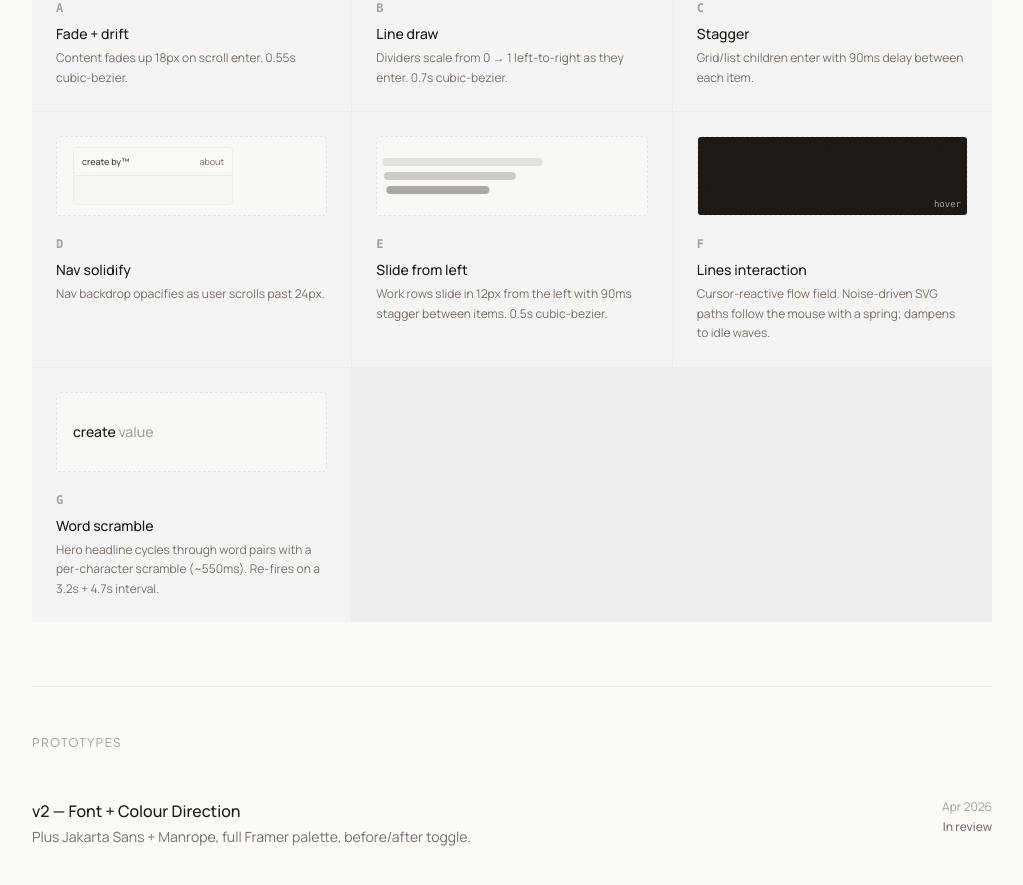
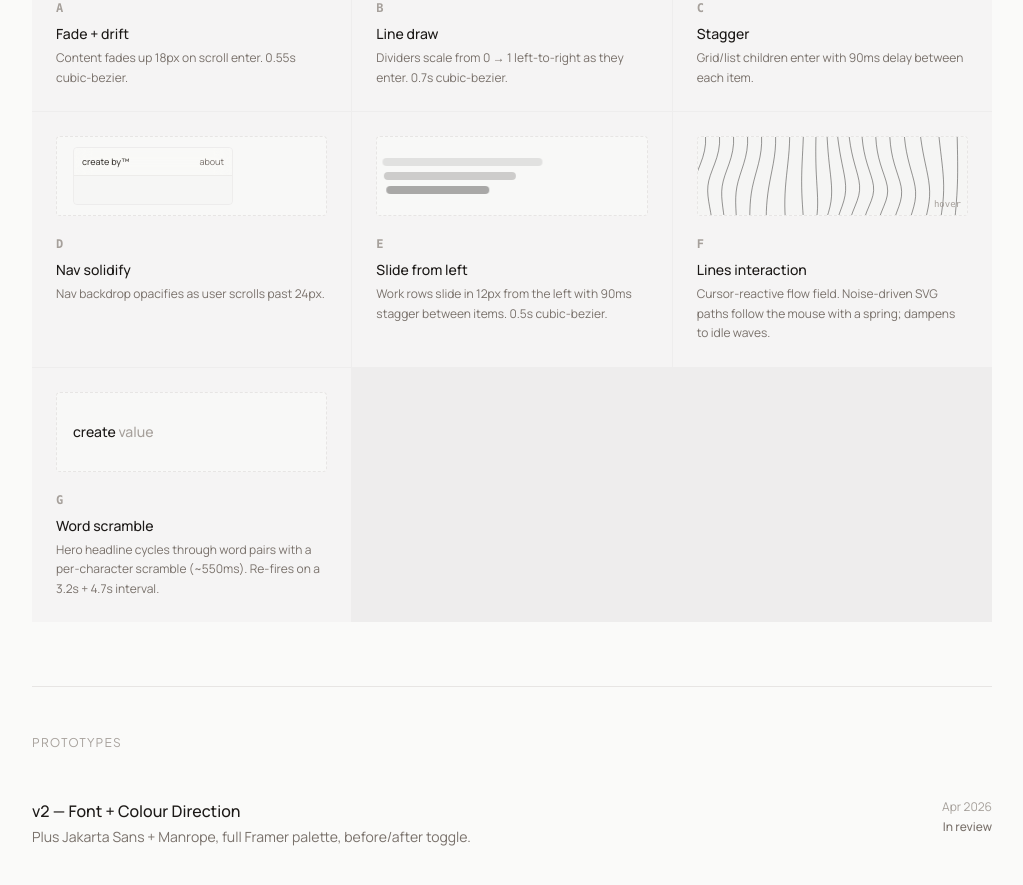
Before and after one commit to lucas-createby/createby-web, a Next.js app: page /design-hub in a window 1280 px wide. Shown: the part 1820-2705 px from the top of the page, without its empty margins (0-1023 px from the left). Built offline with nearby package versions, Linux system fonts and the light colour scheme.

Commit message:
fix(design-hub): lines demo bg adapts to theme
bg-stone-100 in light mode (so dark strokes contrast),
bg-stone-900 in dark (so white strokes contrast).
Other demo cards already had dark: variants.

Co-Authored-By: Claude Sonnet 4.6 <noreply@anthropic.com>

```diff
--- a/app/design-hub/page.tsx
+++ b/app/design-hub/page.tsx
@@ -78,7 +78,7 @@ const SolidDemo = () => (
 );
 
 const LinesInteractionDemo = () => (
-  <div className="relative w-full h-full overflow-hidden bg-stone-900">
+  <div className="relative w-full h-full overflow-hidden bg-stone-100 dark:bg-stone-900">
     <HeroCanvas
       xGap={14}
       yGap={6}
```
